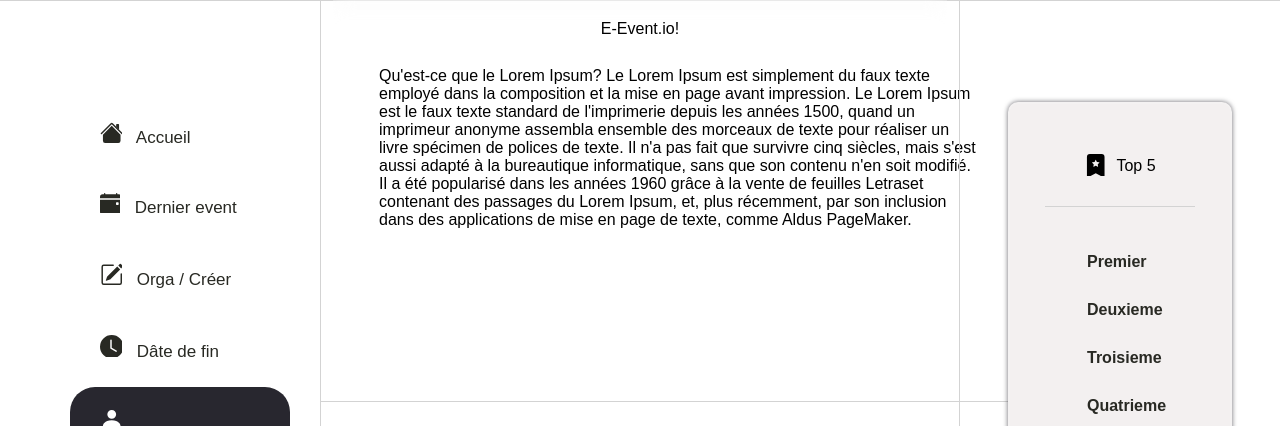
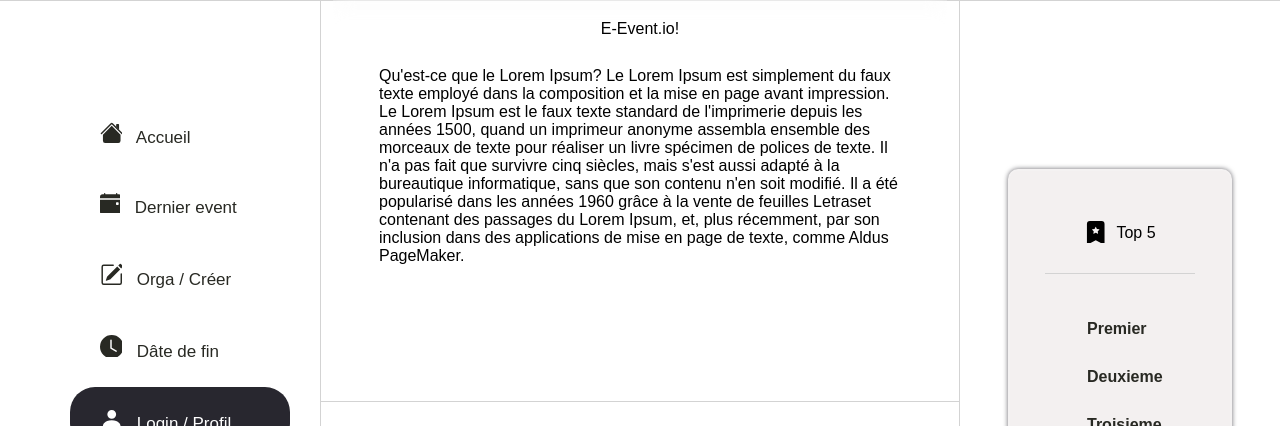
Before and after one commit to pierre-teodoresco/E-Event.io, a PHP site: page / in a window 1280 px wide. Shown: the top 426 px of the page. Run offline with PHP 8.4, Linux system fonts and the light colour scheme.

Commit message:
correction svg

```diff
--- a/css/style.css
+++ b/css/style.css
@@ -309,7 +309,7 @@ button {
 
 .article {
   height: 300px;
-  width: 602px;
+  width: auto;
   border-bottom: 1px solid lightgray;
   padding: 50px 59px;
   color: black;
@@ -329,7 +329,7 @@ button {
   background-color: #f3f0f0;
   position: absolute;
   transform: translate(-50%, -50%);
-  top: 333px;
+  top: 50%;
   left: 50%;
   border-radius: 10px;
   backdrop-filter: blur(10px);
--- a/index.php
+++ b/index.php
@@ -56,7 +56,7 @@
                             <svg xmlns="http://www.w3.org/2000/svg" width="22" height="22" fill="currentColor" class="icon" viewBox="0 0 15 15">
                                 <path d="M3 14s-1 0-1-1 1-4 6-4 6 3 6 4-1 1-1 1H3zm5-6a3 3 0 1 0 0-6 3 3 0 0 0 0 6z"/>
                             </svg>
-                            <img class="loginImage" alt="#" src="#"><i class="fa fa-info-circle" aria-hidden="true"></i> Login / Profil
+                            <i class="fa fa-info-circle" aria-hidden="true"></i> Login / Profil
                         </a>
                     </div>
                 </li>
```
